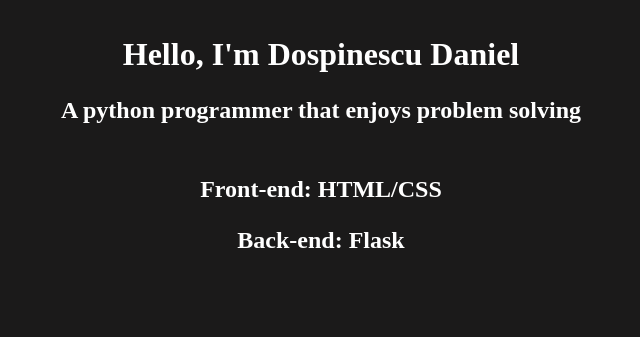
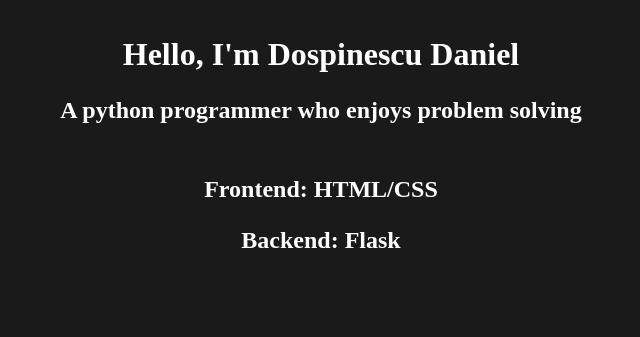
Before and after one commit to dospix/Portfolio-Website, a Flask app: page / in a window 1280 px wide. Shown: the top 337 px of the page, without its empty margins (319-959 px from the left). Run offline with Flask 2, Linux system fonts and the light colour scheme; parts of the project's set-up code (start-up, migrations or seed data) failed here and were passed over.

Commit message:
revert previous changes and fixed a typo on the homepage title

```diff
--- a/templates/index.html
+++ b/templates/index.html
@@ -11,13 +11,13 @@
     <div id="page-title">
         <div id="titles" class="centered-title">
             <h1>Hello, I'm Dospinescu Daniel</h1>
-            <h2>A python programmer that enjoys problem solving</h2>
+            <h2>A python programmer who enjoys problem solving</h2>
         </div>
     </div>
 
     <div id="frontend/backend-tools" class="centered-title">
-        <h2>Front-end: HTML/CSS</h2>
-        <h2>Back-end: Flask</h2>
+        <h2>Frontend: HTML/CSS</h2>
+        <h2>Backend: Flask</h2>
     </div>
 
     <h1 id="projects-header">Personal projects:</h1>
```
